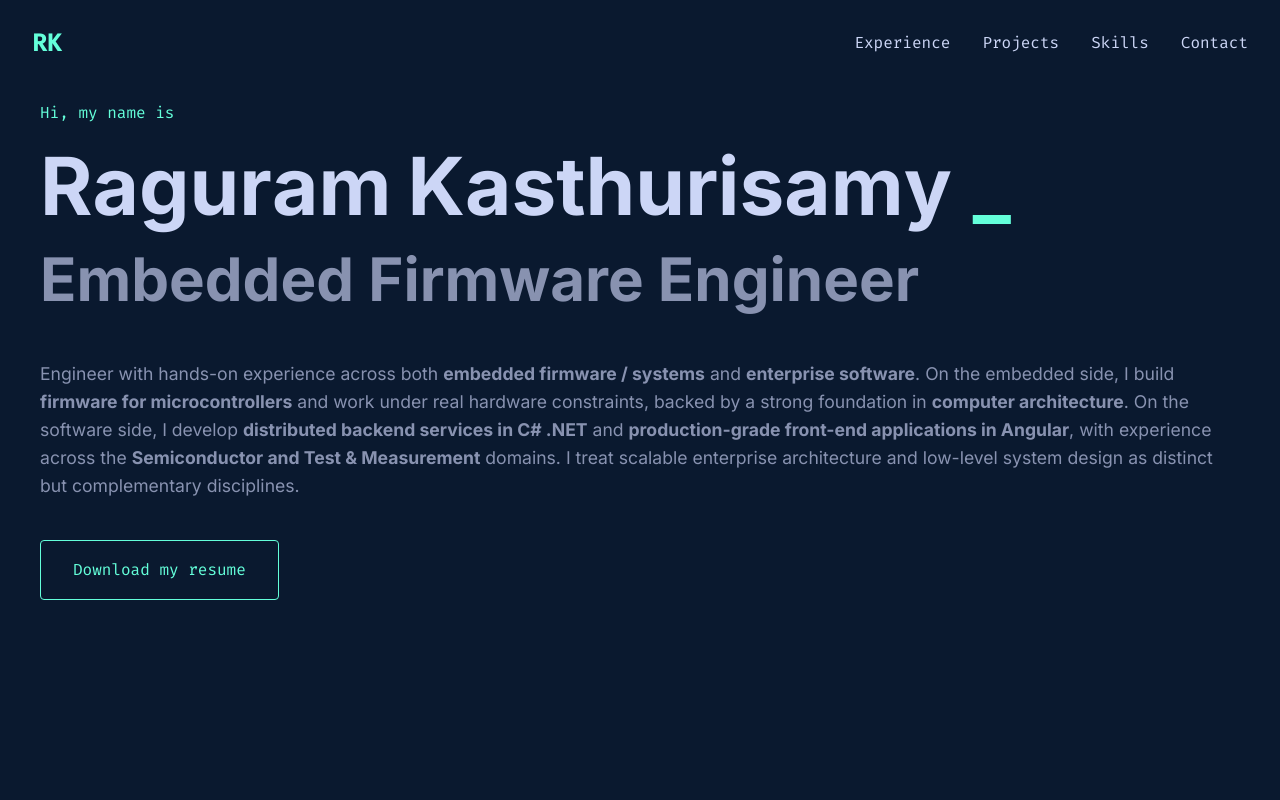
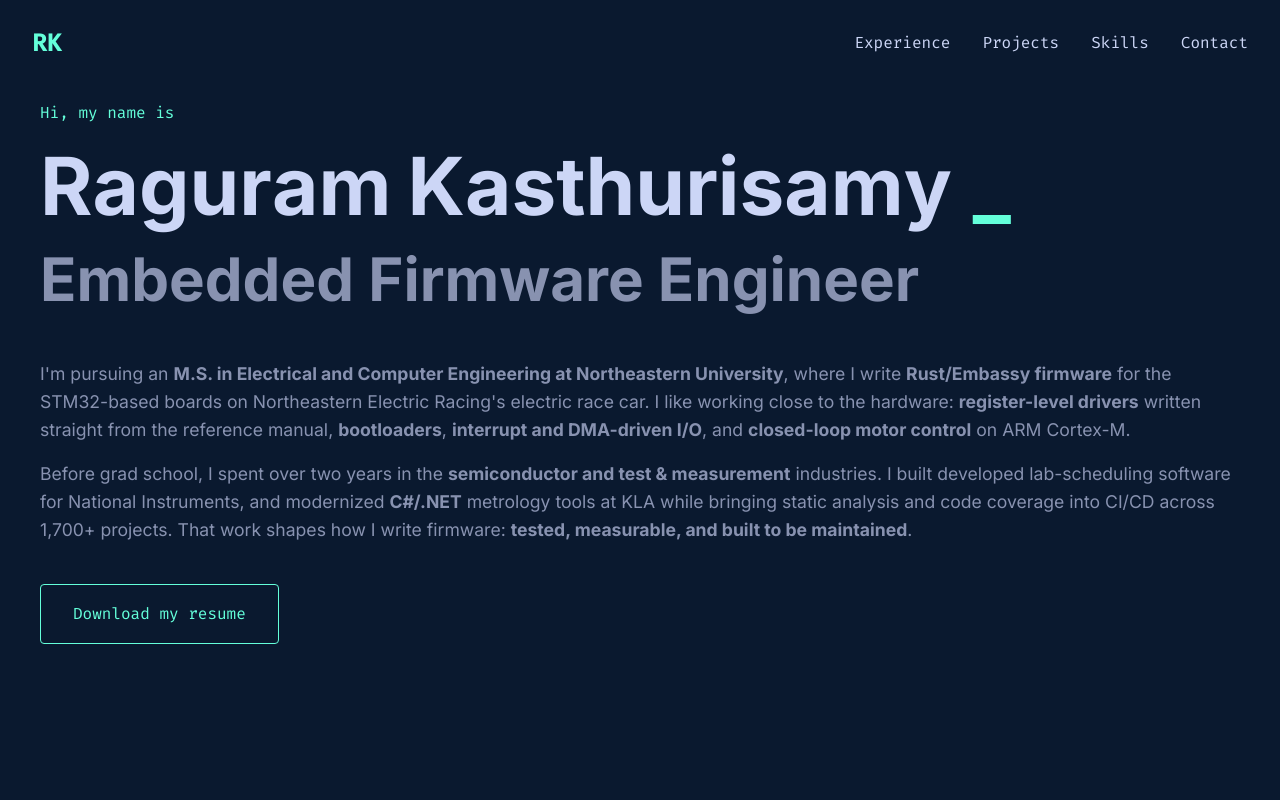
Before and after one commit to Ragu-programmer/Raguram-Portfolio, a React (Vite) app: page / in a window 1280 px wide. Shown: the top 800 px of the page. Built offline with nearby package versions, Linux system fonts and the light colour scheme.

Commit message:
Updated bio content

```diff
--- a/src/sections/Experience.jsx
+++ b/src/sections/Experience.jsx
@@ -33,7 +33,7 @@ const experiences = [
     },
     {
         role: "Intern",
-        company: "Soliton Technologies",
+        company: "Soliton Technologies, Coimbatore, India",
         date: "Jan 2024 - Aug 2024",
         description: [
             "Expanded Soliton’s I2C-only Protocol Validation Suite (PVS) to MIPI I3C by developing LabVIEW functional-compliance tests against the I3C specification, helping launch an I3C validation product sold through NI and showcased at MIPI Alliance Demo Day.",
@@ -43,7 +43,7 @@ const experiences = [
     },
     {
         role: "Embedded & IoT Intern",
-        company: "iQube Innovation Forum, KCT",
+        company: "iQube Innovation Forum, KCT, Coimbatore, India",
         date: "Mar 2021 - Dec 2023",
         description: [
             "Developed low-level embedded C/C++ firmware for AVR, STM32 (ARM Cortex-M), and PIC32 — device drivers, hardware interfaces, interrupts, state machines, and fault handling.",
--- a/src/sections/Hero.jsx
+++ b/src/sections/Hero.jsx
@@ -127,18 +127,22 @@ const Hero = () => {
             }}
           >
             <p style={{ marginBottom: "1rem" }}>
-              Engineer with hands-on experience across both{" "}
-              <strong>embedded firmware / systems</strong> and{" "}
-              <strong>enterprise software</strong>. On the embedded side, I build{" "}
-              <strong>firmware for microcontrollers</strong> and work under real
-              hardware constraints, backed by a strong foundation in{" "}
-              <strong>computer architecture</strong>. On the software side, I develop{" "}
-              <strong>distributed backend services in C# .NET</strong> and{" "}
-              <strong>production-grade front-end applications in Angular</strong>, with
-              experience across the{" "}
-              <strong>Semiconductor and Test &amp; Measurement</strong> domains. I treat
-              scalable enterprise architecture and low-level system design as distinct
-              but complementary disciplines.
+              I'm pursuing an{" "}
+              <strong>M.S. in Electrical and Computer Engineering at Northeastern University</strong>,
+              where I write <strong>Rust/Embassy firmware</strong> for the STM32-based boards on
+              Northeastern Electric Racing's electric race car. I like working close to the
+              hardware: <strong>register-level drivers</strong> written straight from the
+              reference manual, <strong>bootloaders</strong>,{" "}
+              <strong>interrupt and DMA-driven I/O</strong>, and{" "}
+              <strong>closed-loop motor control</strong> on ARM Cortex-M.
+            </p>
+            <p>
+              Before grad school, I spent over two years in the{" "}
+              <strong>semiconductor and test &amp; measurement</strong> industries. I built{" "}
+              developed lab-scheduling software for National Instruments, and modernized{" "}
+              <strong>C#/.NET</strong> metrology tools at KLA while bringing static analysis and
+              code coverage into CI/CD across 1,700+ projects. That work shapes how I write
+              firmware: <strong>tested, measurable, and built to be maintained</strong>.
             </p>
           </motion.div>
 
```
